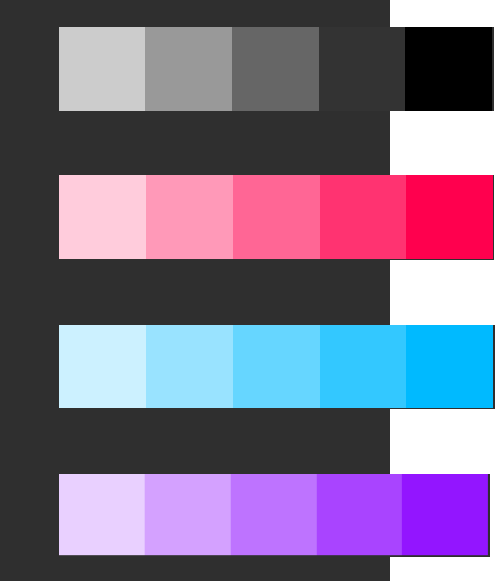
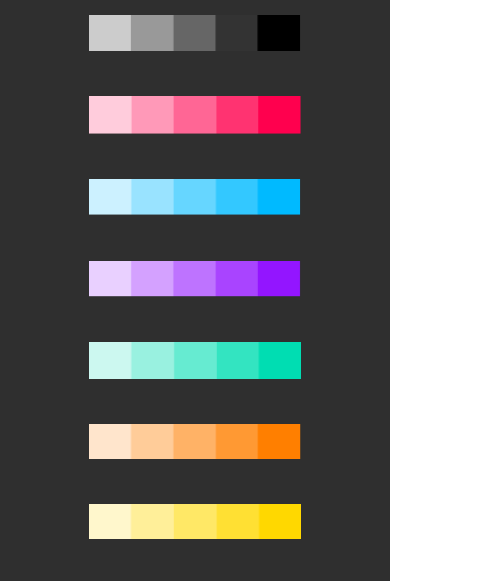
Before and after one commit to Nikita17-cod/fh, a website: page index2.html in a window 390 px wide. Shown: the part 204-785 px from the top of the page, 495 px wide, since content can reach past the window. Drawn offline with nearby package versions, Linux system fonts and the light colour scheme.

Commit message:
25.05.2021 4

```diff
--- a/assets/scss/all.scss
+++ b/assets/scss/all.scss
@@ -317,9 +317,12 @@ body {
 }
 
 @media (max-width: 527px) {
+    .media {
+        width: 70%;
+        height: 80%;
+    }
     .color {
-        width: 70%;
-        height: 50%;
+        margin: 20px;
     }
     .button__second {
         padding: 25px 150px;
@@ -340,4 +343,11 @@ body {
         height: 30px;
         top: 16px;
     }
+    .media {
+        width: 60%;
+        height: 80%;
+    }
+    .color {
+        margin: 18px;
+    }
 }
--- a/index2.html
+++ b/index2.html
@@ -22,23 +22,23 @@
         <section class="body">
             <div class="title">Choose 3 color palette that you like</div>
             <div class="palette">
-                <a class="palette__active color" href="#"><img src="assets/img/1.png"></img>
+                <a class="palette__active color" href="#"><img class="media" src="assets/img/1.png"></img>
                 </a>
-                <a class="palette__active color" href="#"><img src="assets/img/2.png"></img>
+                <a class="palette__active color" href="#"><img class="media" src="assets/img/2.png"></img>
                 </a>
-                <a class="palette__active color" href="#"><img src="assets/img/3.png"></img>
+                <a class="palette__active color" href="#"><img class="media" src="assets/img/3.png"></img>
                 </a>
-                <a class="palette__active color" href="#"><img src="assets/img/4.png"></img>
+                <a class="palette__active color" href="#"><img class="media" src="assets/img/4.png"></img>
                 </a>
-                <a class="palette__active color" href="#"><img src="assets/img/5.png"></img>
+                <a class="palette__active color" href="#"><img class="media" src="assets/img/5.png"></img>
                 </a>
-                <a class="palette__active color" href="#"><img src="assets/img/6.png"></img>
+                <a class="palette__active color" href="#"><img class="media" src="assets/img/6.png"></img>
                 </a>
-                <a class="palette__active color" href="#"><img src="assets/img/7.png"></img>
+                <a class="palette__active color" href="#"><img class="media" src="assets/img/7.png"></img>
                 </a>
-                <a class="palette__active color" href="#"><img src="assets/img/8.png"></img>
+                <a class="palette__active color" href="#"><img class="media" src="assets/img/8.png"></img>
                 </a>
-                <a class="palette__active color" href="#"><img src="assets/img/9.png"></img>
+                <a class="palette__active color" href="#"><img class="media" src="assets/img/9.png"></img>
                 </a>
             </div>
             <div class="section__button">
```
Also changed, not shown: assets/css/style.css.
